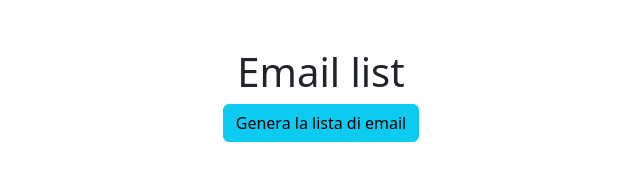
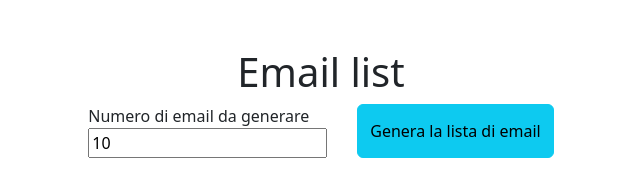
Before and after one commit to gab1144/vue-email-list, a plain HTML site: page index.html in a window 1280 px wide. Shown: the whole page, without its empty margins (319-959 px from the left). Drawn offline with nearby package versions, Linux system fonts and the light colour scheme.

Commit message:
[add] possibilità di generare diversi n di email

```diff
--- a/css/syle.css
+++ b/css/syle.css
@@ -5,6 +5,10 @@ h1 {
 .button-col {
   display: flex;
   justify-content: center;
+}
+
+button {
+  margin-left: 30px;
 }
 
 /***** loadring *****/
--- a/index.html
+++ b/index.html
@@ -28,10 +28,15 @@
 
       <div class="row">
         <div class="col button-col">
+          <div>
+            <label for="n-email">Numero di email da generare</label><br>
+            <input type="number" min="1" id="n-email" v-model="limit">
+          </div>
+
           <button @click="getApi()" class="btn btn-info">Genera la lista di email</button>
         </div>
 
-        <div class="col-12">
+        <div class="col-12 p-5">
           <ul v-if="isLoaded">
             <li v-for="email in emailList">{{email}}</li>
           </ul>
```
